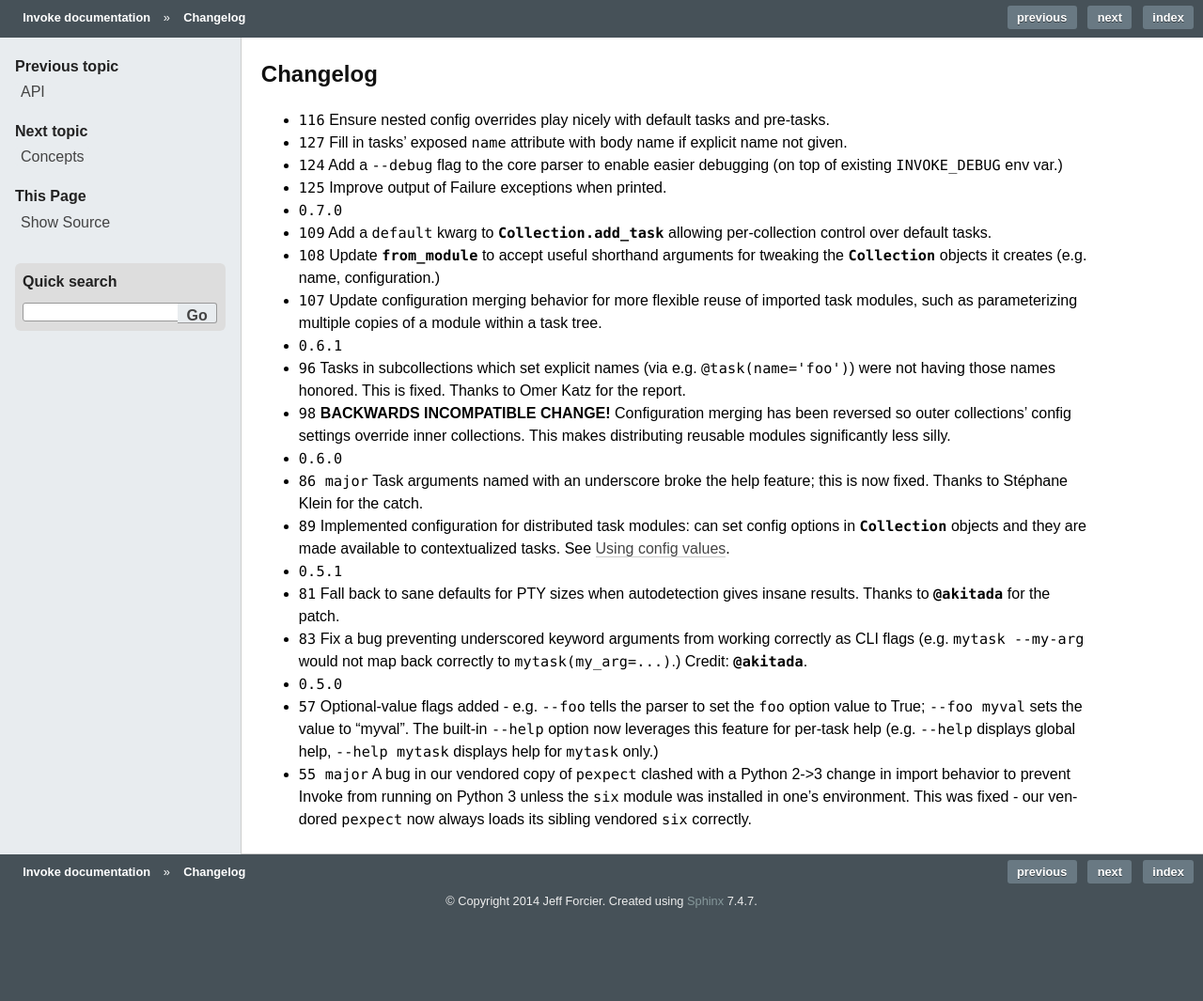
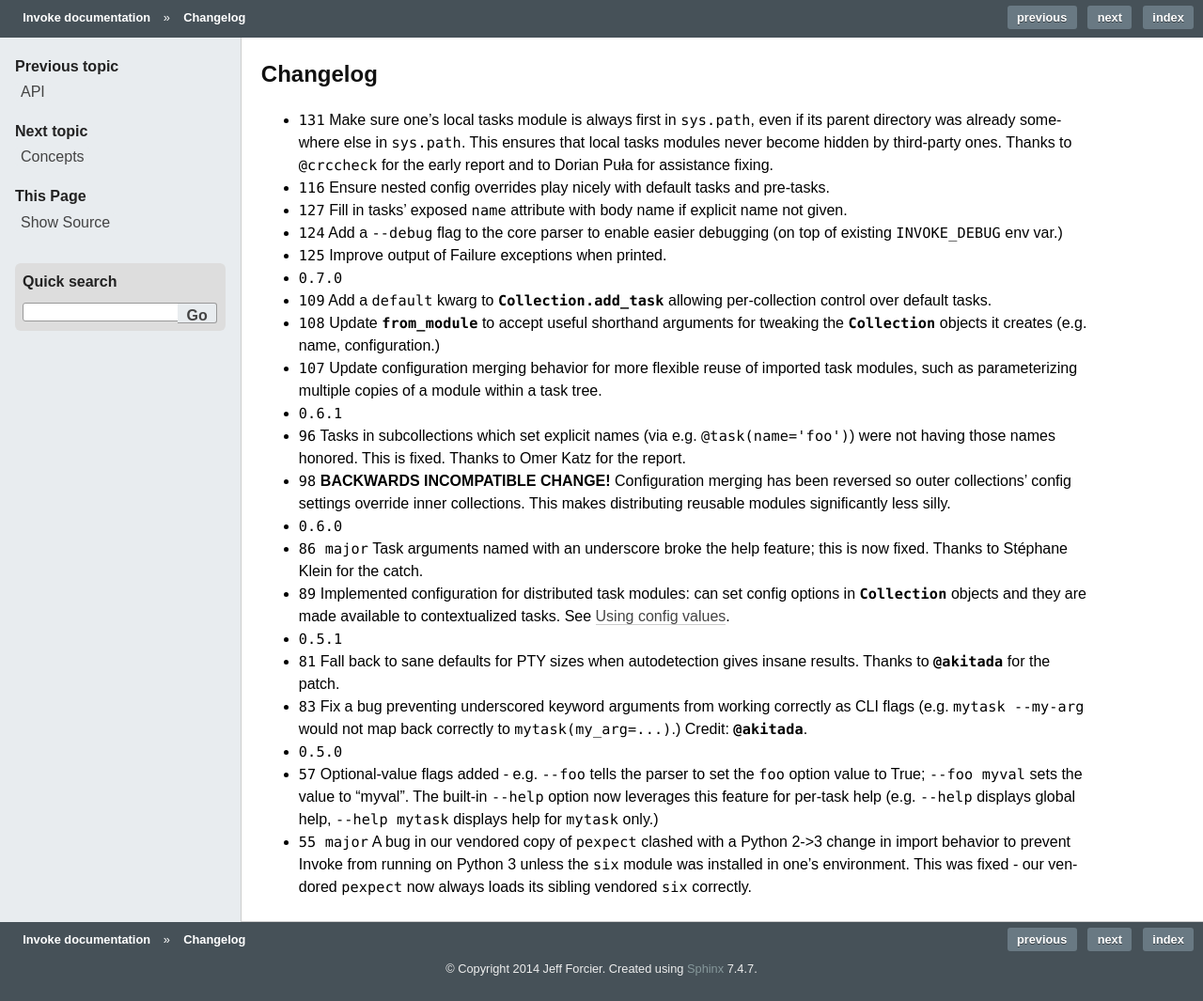
Before and after one commit to pyinvoke/invoke, a Sphinx documentation site: the page built from docs/changelog.rst, in a window 1280 px wide. Shown: the whole page at 94% size. Built offline with Sphinx 7.4.7, drawn with Linux system fonts in a browser that asks for light colours; cross-references to code outside the pages are shown as plain code; before the commit the page ends 993 px from its top, so only the background shows below that.

Commit message:
Changelog re #131 and recent commits

```diff
--- a/docs/changelog.rst
+++ b/docs/changelog.rst
@@ -2,6 +2,11 @@
 Changelog
 =========
 
+* :bug:`131` Make sure one's local tasks module is always first in
+  ``sys.path``, even if its parent directory was already somewhere else in
+  ``sys.path``. This ensures that local tasks modules never become hidden by
+  third-party ones. Thanks to ``@crccheck`` for the early report and to Dorian
+  Puła for assistance fixing.
 * :bug:`116` Ensure nested config overrides play nicely with default tasks and
   pre-tasks.
 * :bug:`127` Fill in tasks' exposed ``name`` attribute with body name if
```
